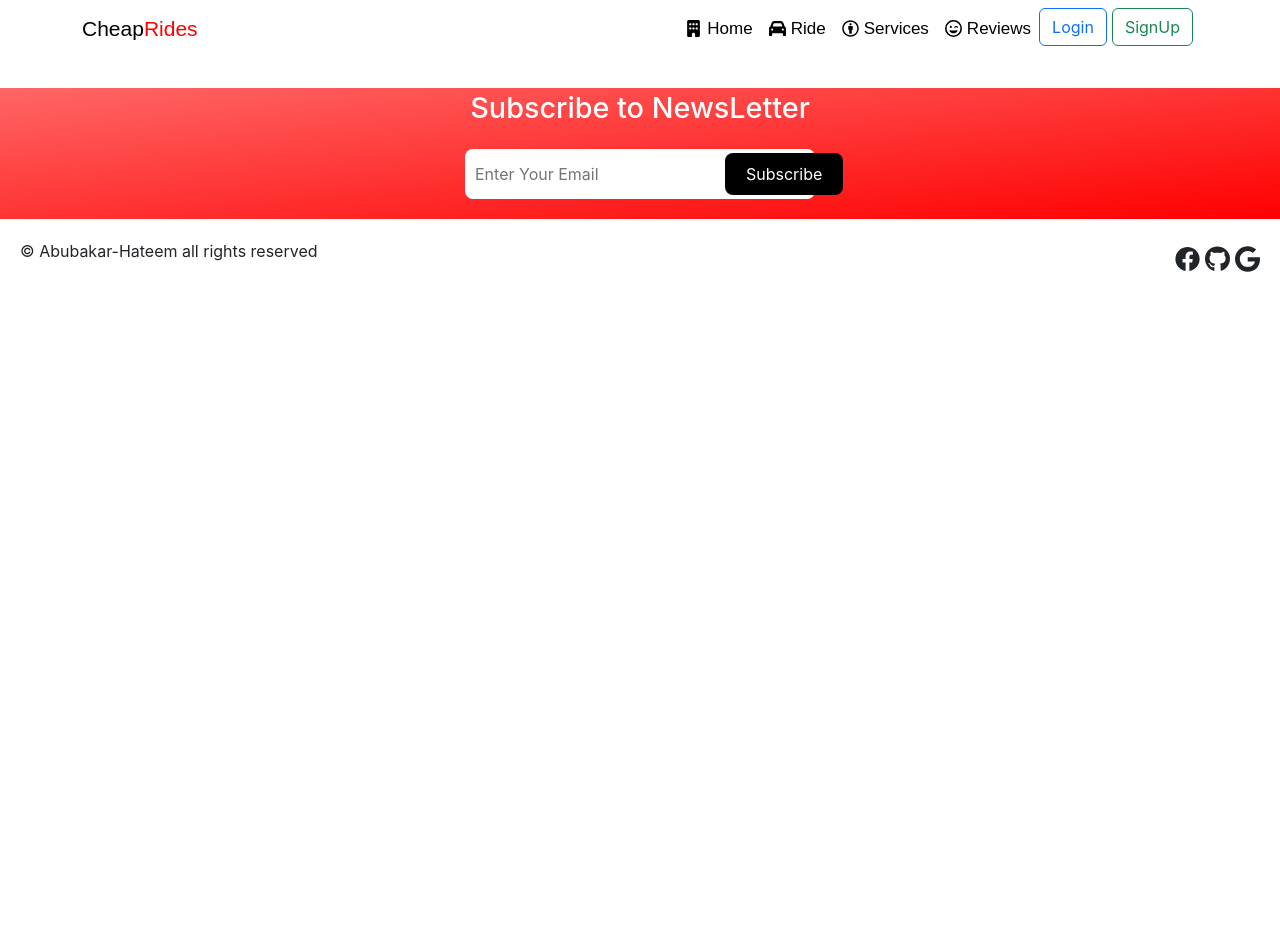
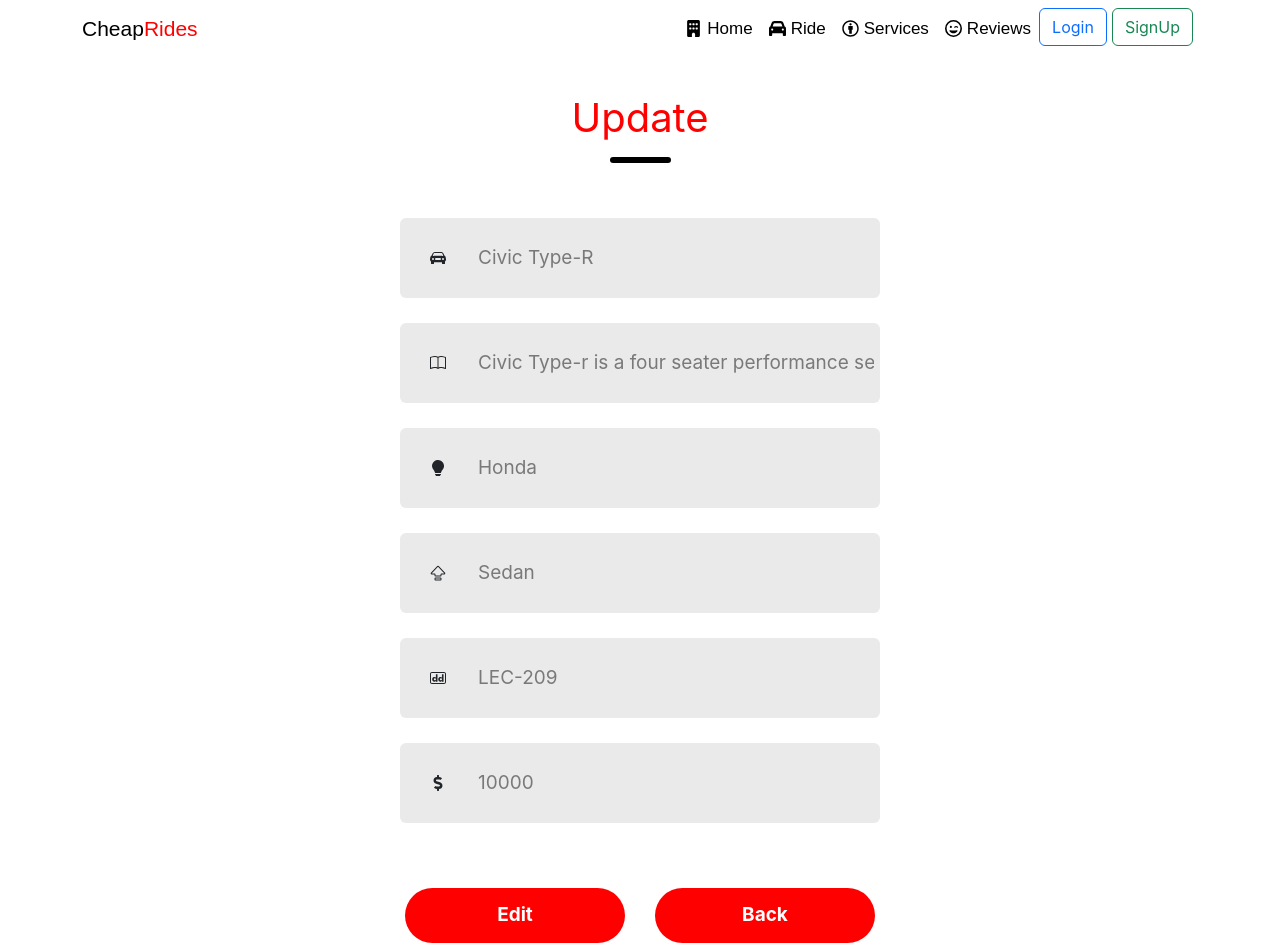
Before and after one commit to abubakar4-u/CheapRides-WebProject, a React (Create React App) app in the folder frontend/: page /ride-update/1 in a window 1280 px wide. Shown: the top 952 px of the page. Before the commit the page ends 800 px from the top, so only its background shows below. Built offline with nearby package versions, Linux system fonts and the light colour scheme.

Commit message:
Completed frontend of Rider Side

```diff
--- a/frontend/package.json
+++ b/frontend/package.json
@@ -12,7 +12,7 @@
     "react-dom": "^18.2.0",
     "react-icons": "^5.1.0",
     "react-multi-carousel": "^2.8.5",
-    "react-router-dom": "^6.22.3",
+    "react-router-dom": "^6.23.1",
     "react-scripts": "5.0.1",
     "web-vitals": "^2.1.4"
   },
--- a/frontend/src/App.js
+++ b/frontend/src/App.js
@@ -2,11 +2,10 @@
 import { BrowserRouter, Routes, Route } from "react-router-dom";
 import Header from "./components/Header/header";
 import Home from "./components/Home/Home";
-
 import Footer from "./components/Footer/footer";
 import Login from "./components/Login/Login";
-
 import RiderModuleScreen from './Screens/RiderModuleScreen';
+import RiderUpdate from './components/RiderModule/RiderUpdate';
 
 function App() {
   return (
@@ -16,7 +15,8 @@
         <Routes>
           <Route path="/" element={<Home />} />
           <Route path="/login" element={<Login />} />
-          <Route path="/riderscreen" element={<RiderModuleScreen/>} />
+          <Route path="/riderscreen" element={<RiderModuleScreen />} />
+          <Route path="/ride-update/:id" element={<RiderUpdate />} /> {/* Pass ride object here */}
         </Routes>
         <Footer />
       </BrowserRouter>
--- a/frontend/src/components/RiderModule/RiderModule.jsx
+++ b/frontend/src/components/RiderModule/RiderModule.jsx
@@ -1,8 +1,14 @@
 import { Card } from "react-bootstrap";
 import './RiderModule.css';
 import Button from 'react-bootstrap/Button';
+import { Link } from 'react-router-dom';
 
 const Ride = ({ rides }) => {
+    /*const history = useHistory();*/
+
+    /*const handleUpdateClick = () => {
+        history.push('/ride-update/${rides._id}');
+    };*/
     return (
         <div className='rideimg'>
             <Card className="my-3 p-2 rounded h-100 custom-card-width">
@@ -19,7 +25,10 @@
                     </a>
                     {/* Buttons displayed below the ride name */}
                     <div className="button-container">
-                        <Button variant="outline-primary">Update</Button>
+                        <Link to={`/ride-update/${rides._id}`}>
+                            <Button variant="outline-primary">Update</Button>
+                        </Link>
+
                         <Button variant="outline-danger">Delete</Button>
                         <Button variant="outline-warning">History</Button>
                     </div>
--- a/frontend/src/components/RiderModule/RiderUpdate.css
+++ b/frontend/src/components/RiderModule/RiderUpdate.css
@@ -0,0 +1,104 @@
+.login-container{
+    display: flex;
+    flex-direction: column;
+    margin: auto;
+    width:600px;
+    padding-bottom: 30px;
+}
+
+.login-header1{
+    display: flex;
+    flex-direction: column;
+    align-items: center;
+    gap: 9px;
+    width: 100%;
+    margin-top: 30px;
+}
+
+.login-text{
+    color: Red;
+    font-size: 40px;
+}
+
+.login-underline{
+    width:61px;
+    height:6px;
+    background: black;
+    border-radius: 9px;
+}
+
+.login-inputs{
+    margin: 55px;
+    display: flex;
+    flex-direction: column;
+    gap:25px;
+}
+
+.login-input{
+    display: flex;
+    align-items: center;
+    margin: auto;
+    width: 480px;
+    height: 80px;
+    background: #eaeaea;
+    border-radius: 6px;
+}
+
+.login-input svg{
+    margin:0px 30px;
+}
+
+.login-input input{
+    height: 50px;
+    width: 400px;
+    background: transparent;
+    border: none;
+    outline: none;
+    color: #797979;
+    font-size: 19px;
+}
+
+.login-forgot-password{
+    padding-left: 55px;
+    margin-top: -40px;
+    color: #797979;
+    font-size: 18px;
+}
+
+.login-forgot-password span{
+    color:red;
+    cursor: pointer;
+}
+
+.login-submit-container{
+    display: flex;
+    gap:30px;
+    margin:60px auto;
+}
+
+.login-submit{
+    display: flex;
+    justify-content: center;
+    align-items: center;
+    width:220px;
+    height: 55px;
+    color: white;
+    background: red;
+    border-radius: 50px;
+    font-size: 19px;
+    font-weight: 700;
+    cursor: pointer;
+    border: none;
+    margin-top: -50px;
+}
+
+.login-submit:hover{
+    color: white;
+    background-color: grey;
+}
+
+
+.login-gray{
+    background: #EAEAEA;
+    color: red;
+}
--- a/frontend/src/components/RiderModule/RiderUpdate.jsx
+++ b/frontend/src/components/RiderModule/RiderUpdate.jsx
@@ -0,0 +1,75 @@
+import React, { useState } from 'react';
+import { useParams } from 'react-router-dom';
+import rides from '../../rides'; // Adjust the path as needed
+import './RiderUpdate.css';
+import {Link} from "react-router-dom";
+import { BsCarFrontFill, BsBook, BsLightbulbFill, BsCapslock} from "react-icons/bs";
+import { FaDeploydog, FaDollarSign } from "react-icons/fa";
+
+const RiderUpdate = () => {
+    const { id } = useParams(); // Extracting id from URL
+    const originalRide = rides.find(r => r._id === id); // Finding the specific ride
+    const [ride, setRide] = useState(originalRide); // Setting up state for the ride
+    const [isEditing, setIsEditing] = useState(false); // State to track if editing mode is on
+
+    const handleInputChange = (e) => {
+        const { name, value } = e.target;
+        setRide(prevState => ({
+            ...prevState,
+            [name]: value
+        }));
+    };
+
+    const handleUpdate = () => {
+        // Logic to update the ride information
+        console.log("Updated Ride:", ride);
+        // You can add logic here to send the updated data to your backend
+        // For simplicity, just logging the updated ride object for now
+    };
+
+    return (
+    <div className='login-container'>
+        <div className='login-header1'>
+            <div className='login-text'>Update</div>
+            <div className='login-underline'></div>
+        </div>
+        {ride && (
+        <div className='login-inputs'>
+            <div className="login-input">
+                <BsCarFrontFill/>
+                <input type="text" name="name" value={ride.name} onChange={handleInputChange} disabled={!isEditing}/>
+            </div>
+            <div className="login-input">
+                <BsBook/>
+                <input type="text" name="description" value={ride.description} onChange={handleInputChange} disabled={!isEditing}/>
+            </div>
+            <div className="login-input">
+                <BsLightbulbFill/>
+                <input type="text" name="brand" value={ride.brand} onChange={handleInputChange} disabled={!isEditing}/>
+            </div>
+            <div className="login-input">
+                <BsCapslock/>
+                <input type="text" name="category" value={ride.category} onChange={handleInputChange} disabled={!isEditing}/>
+            </div>
+            <div className="login-input">
+                <FaDeploydog/>
+                <input type="text" name="RegNum" value={ride.RegNum} onChange={handleInputChange} disabled={!isEditing}/>
+            </div>
+            <div className="login-input">
+                <FaDollarSign/>
+                <input type="text" name="price" value={ride.price} onChange={handleInputChange} disabled={!isEditing}/>
+            </div>
+        </div>
+        )}
+
+        <div className='login-submit-container'>
+            <button className='login-submit' onClick={() => setIsEditing(!isEditing)}>
+                {isEditing ? 'Save Changes' : 'Edit'}
+            </button>
+            <Link to="/riderscreen" style={{ textDecoration: 'none' }}><button className='login-submit'> Back </button></Link>{' '}
+        </div>
+    </div>
+  );
+}
+
+export default RiderUpdate;
--- a/frontend/src/rides.js
+++ b/frontend/src/rides.js
@@ -8,6 +8,7 @@
         brand: 'Honda',
         category: 'Sedan',
         price: '10000',
+        RegNum: 'LEC-209',
         ratings: 4.5,
         numReviews: 12,
     },
@@ -19,6 +20,7 @@
             'Audi R8 is a 2 seater super car.',
         brand: 'Audi',
         category: '2 Door',
+        RegNum: 'FSD-209',
         price: '50000',
         ratings: 4.5,
         numReviews: 90,
@@ -31,6 +33,7 @@
             'Ducati 575 is a 200 horsepower bike.',
         brand: 'Docuati',
         category: 'Bike',
+        RegNum: 'LEC-1',
         price: '60000',
         ratings: 4.5,
         numReviews: 5,
@@ -43,6 +46,7 @@
             'It is a 20 seater bus. With air conditing facility also.',
         brand: 'Toyota',
         category: 'Bus',
+        RegNum: 'LEC-5018',
         price: '20000',
         ratings: 4.5,
         numReviews: 190,
@@ -55,6 +59,7 @@
             'It is a truck can have 10/20 wheeler truck carrying the container.',
         brand: 'IVECO',
         category: 'Truck',
+        RegNum: 'ABB-219',
         price: '100000',
         ratings: 4.5,
         numReviews: 45,
```
Also changed, not shown: 1 other file (tests, documents, lock files or other folders).
